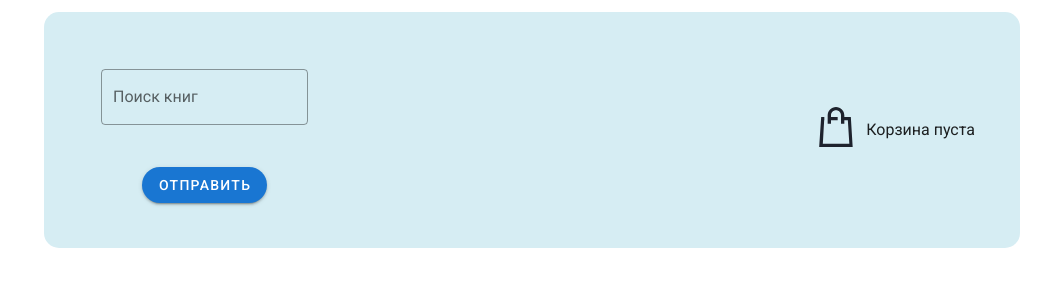
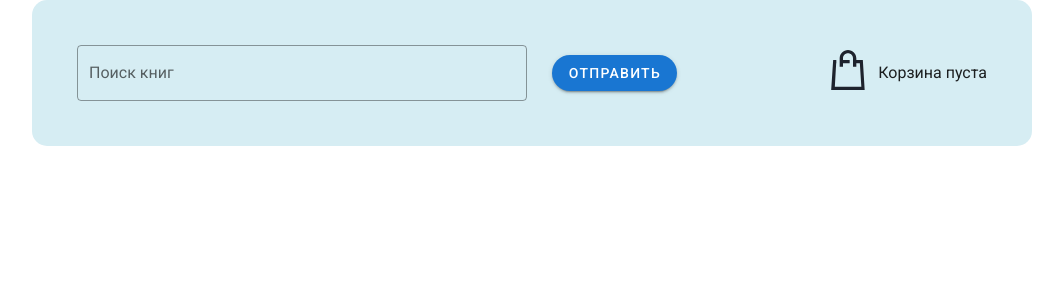
Before and after one commit to YakivShvets/BooksStore, a Vue app: page / in a window 1280 px wide. Shown: the top 300 px of the page, without its empty margins (108-1171 px from the left). Built offline with nearby package versions, Linux system fonts and the light colour scheme.

Commit message:
Add style to search form

```diff
--- a/src/views/Home.vue
+++ b/src/views/Home.vue
@@ -9,30 +9,28 @@
         <CartIcon />
         <OrderSummary />
       </div> -->
-    <v-container>
-      <v-row class="text-center">
-        <v-col cols="12">
+    <!-- <v-container> -->
+    <!-- <v-row class="text-center">
+        <v-col cols="12"> -->
     <div class="search">
       <v-form
         @submit.prevent="$store.dispatch('fetchBooks', { startIndex: 0 })"
       >
-              <v-container>
-                <v-row>
+        <!-- <v-container>
+                <v-row> -->
         <!-- <v-col cols="12" sm="6" md="3"> -->
-                  <v-col>
+        <!-- <v-col> -->
         <v-text-field
           v-model="searchText"
           label="Поиск книг"
           placeholder="Введите название книги"
           outlined
         ></v-text-field>
-                  </v-col>
+        <!-- </v-col>
                 </v-row>
-              </v-container>
+              </v-container> -->
         <div class="text-center">
-                <v-btn rounded color="primary" dark type="submit">
-                  Отправить
-                </v-btn>
+          <v-btn rounded color="primary" dark type="submit"> Отправить </v-btn>
         </div>
       </v-form>
       <!-- <form @submit.prevent="$store.dispatch('fetchBooks')">
@@ -44,9 +42,9 @@
         <OrderSummary />
       </div>
     </div>
-        </v-col>
-      </v-row>
-    </v-container>
+    <!-- </v-col>
+      </v-row> -->
+    <!-- </v-container> -->
     <!-- </div> -->
 
     <div class="message" v-if="$store.getters.getShowMessage">
@@ -151,4 +149,19 @@ export default {
   padding: 24px;
   margin: 24px 0;
 }
+.v-input__slot {
+  margin-bottom: 0 !important;
+}
+.v-text-field__details {
+  display: none !important;
+}
+.v-form {
+  display: flex;
+  align-items: center;
+  justify-content: space-between;
+  width: 600px;
+}
+.v-input {
+  max-width: 75% !important;
+}
 </style>
```
Lines whose indentation alone changed are shown as unchanged.
